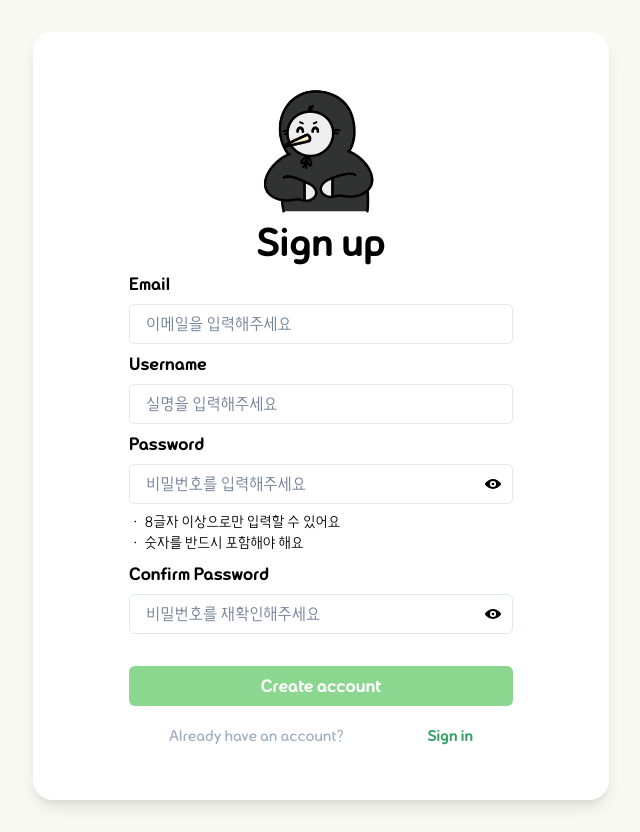
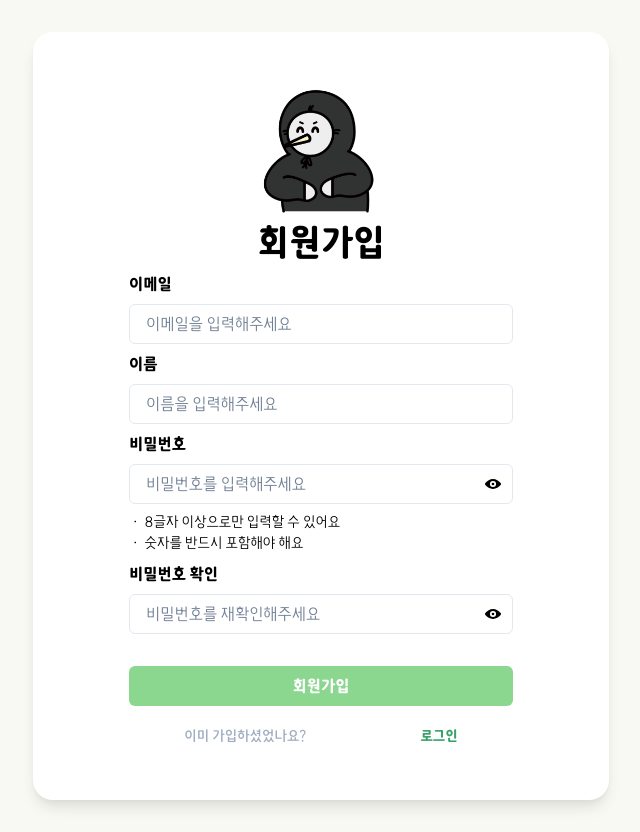
Before and after one commit to prgrms-fe-devcourse/FEDC4_MUSSEUK_LETTER_Donggeun, a React (Vite) app: page /signup in a window 1280 px wide. Shown: the whole page, without its empty margins (319-959 px from the left). Built offline with nearby package versions, Linux system fonts and the light colour scheme; no server answers.

Commit message:
hotfix: 회원가입, 로그인 페이지 모두 한글화

```diff
--- a/src/pages/Signin/index.tsx
+++ b/src/pages/Signin/index.tsx
@@ -63,7 +63,7 @@ const SignIn = () => {
   return (
     <PageTemplate onSubmit={handleSubmit(onSubmit, onError)}>
       <Image maxW="32" src={musseuk} alt="머쓱이" />
-      <Heading textAlign="center">Sign in</Heading>
+      <Heading textAlign="center">로그인</Heading>
       <Flex
         color="gray.500"
         justifyContent="center"
@@ -73,13 +73,13 @@ const SignIn = () => {
         fontSize="lg"
         textAlign="center"
         fontWeight="light">
-        Welcome to 머쓱레터 <EmailIcon />
+        당신의 마음을 전달하는 머쓱레터 <EmailIcon />
       </Flex>
       <InputField
         {...register('email')}
         id="email"
         type="email"
-        label="Email"
+        label="이메일"
         error={errors.email}
         placeholder="이메일을 입력해주세요"
       />
@@ -87,16 +87,16 @@ const SignIn = () => {
         {...register('password')}
         id="password"
         type="password"
-        label="Password"
+        label="비밀번호"
         error={errors.password}
         placeholder="비밀번호를 입력해주세요"
         maxLength={30}
       />
       <Button type="submit" mt="6" w="100%" colorScheme="primary">
-        Sign in
+        로그인
       </Button>
       <LinkTemplate>
-        <Text color="gray.400">No account yet?</Text>
+        <Text color="gray.400">아직 가입하지 않으셨나요?</Text>
         <Link to={links.signup}>
           <Text
             color="green.500"
@@ -109,7 +109,7 @@ const SignIn = () => {
             fontWeight="semibold"
             cursor="pointer"
             userSelect="none">
-            Create an account
+            회원가입
           </Text>
         </Link>
       </LinkTemplate>
--- a/src/pages/Signup/index.tsx
+++ b/src/pages/Signup/index.tsx
@@ -82,12 +82,12 @@ const SignUp = () => {
   return (
     <PageTemplate onSubmit={handleSubmit(onSubmit, onError)}>
       <Image maxW="32" src={musseuk} alt="머쓱이" />
-      <Heading textAlign="center">Sign up</Heading>
+      <Heading textAlign="center">회원가입</Heading>
       <InputField
         {...register('email')}
         id="email"
         type="email"
-        label="Email"
+        label="이메일"
         error={errors.email}
         placeholder="이메일을 입력해주세요"
       />
@@ -95,16 +95,16 @@ const SignUp = () => {
         {...register('username')}
         id="username"
         type="text"
-        label="Username"
+        label="이름"
         error={errors.username}
-        placeholder="실명을 입력해주세요"
+        placeholder="이름을 입력해주세요"
         maxLength={4}
       />
       <InputField
         {...register('password')}
         id="password"
         type={showPassword ? 'text' : 'password'}
-        label="Password"
+        label="비밀번호"
         placeholder="비밀번호를 입력해주세요"
         maxLength={30}
         icon={<Icon as={showPassword ? ViewOffIcon : ViewIcon} onClick={setShowPassword.toggle} />}
@@ -117,17 +117,17 @@ const SignUp = () => {
         {...register('confirmPassword')}
         id="confirm-password"
         type={showConfirmPassword ? 'text' : 'password'}
-        label="Confirm Password"
+        label="비밀번호 확인"
         placeholder="비밀번호를 재확인해주세요"
         maxLength={30}
         error={errors.confirmPassword}
         icon={<Icon as={showConfirmPassword ? ViewOffIcon : ViewIcon} onClick={setShowConfirmPassword.toggle} />}
       />
       <Button type="submit" mt="6" w="100%" colorScheme="primary">
-        Create account
+        회원가입
       </Button>
       <LinkTemplate>
-        <Text color="gray.400">Already have an account?</Text>
+        <Text color="gray.400">이미 가입하셨었나요?</Text>
         <Link to={links.signin}>
           <Text
             color="green.500"
@@ -140,7 +140,7 @@ const SignUp = () => {
             fontWeight="semibold"
             cursor="pointer"
             userSelect="none">
-            Sign in
+            로그인
           </Text>
         </Link>
       </LinkTemplate>
```
